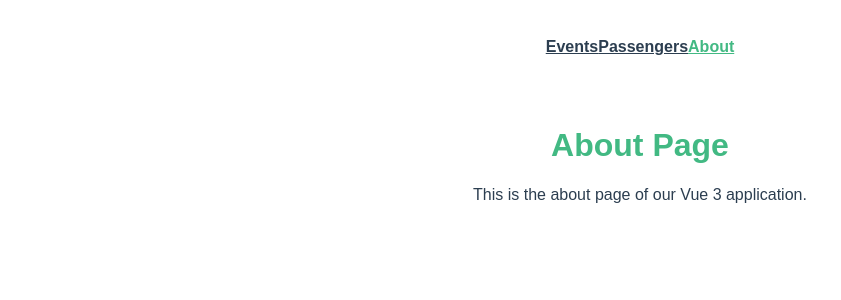
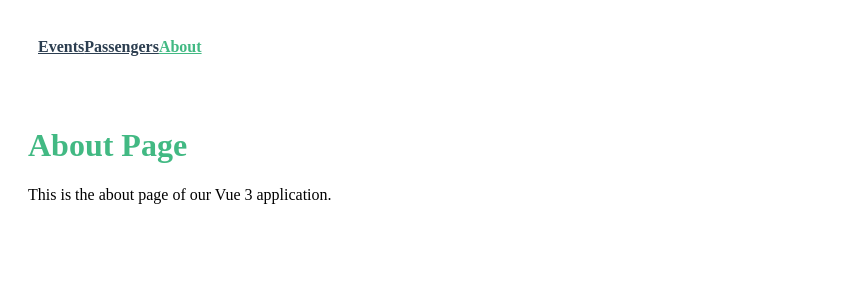
Before and after one commit to Ury479/se331_lab3_20250702, a Vue app in the folder 331-intro-to-vite/: page /about in a window 1280 px wide. Shown: the top 300 px of the page, without its empty margins (0-841 px from the left). Built offline with nearby package versions, Linux system fonts and the light colour scheme.

Commit message:
lab5_Q3 重构 css 样式，需要解释给 TA

```diff
--- a/331-intro-to-vite/src/App.vue
+++ b/331-intro-to-vite/src/App.vue
@@ -8,8 +8,8 @@ const { message } = storeToRefs(store)
 </script>
 
 <template>
-  <div id="layout">
-    <header>
+  <div class="text-center font-sans text-gray-700 antialias">
+  <header>
       <div id="flashMessage" v-if="message">
         <h4>{{ message }}</h4>
       </div>
@@ -27,14 +27,6 @@ const { message } = storeToRefs(store)
 </template>
 
 <style scoped>
-#layout {
-  font-family: Arial, Helvetica, sans-serif;
-  -webkit-font-smothing: antialiased;
-  -moz-osx-font-smoothing: grayscale;
-  text-align: center;
-  color: #2c3e50;
-}
-
 nav {
   padding: 30px;
 }
--- a/331-intro-to-vite/src/views/EventListView.vue
+++ b/331-intro-to-vite/src/views/EventListView.vue
@@ -38,7 +38,7 @@ watchEffect(() => {
   <section>
     <h2>Events - Page {{ page }}</h2>
 
-    <div class="events">
+    <div class="flex flex-col items-center">
       <EventCard
           v-for="event in events"
           :key="event.id"
@@ -77,16 +77,4 @@ watchEffect(() => {
   margin-top: 1rem;
 }
 
-.pagination a {
-  text-decoration: none;
-  color: #2c3e50;
-}
-
-#page-prev {
-  text-align: left;
-}
-
-#page-next {
-  text-align: right;
-}
 </style>
```
